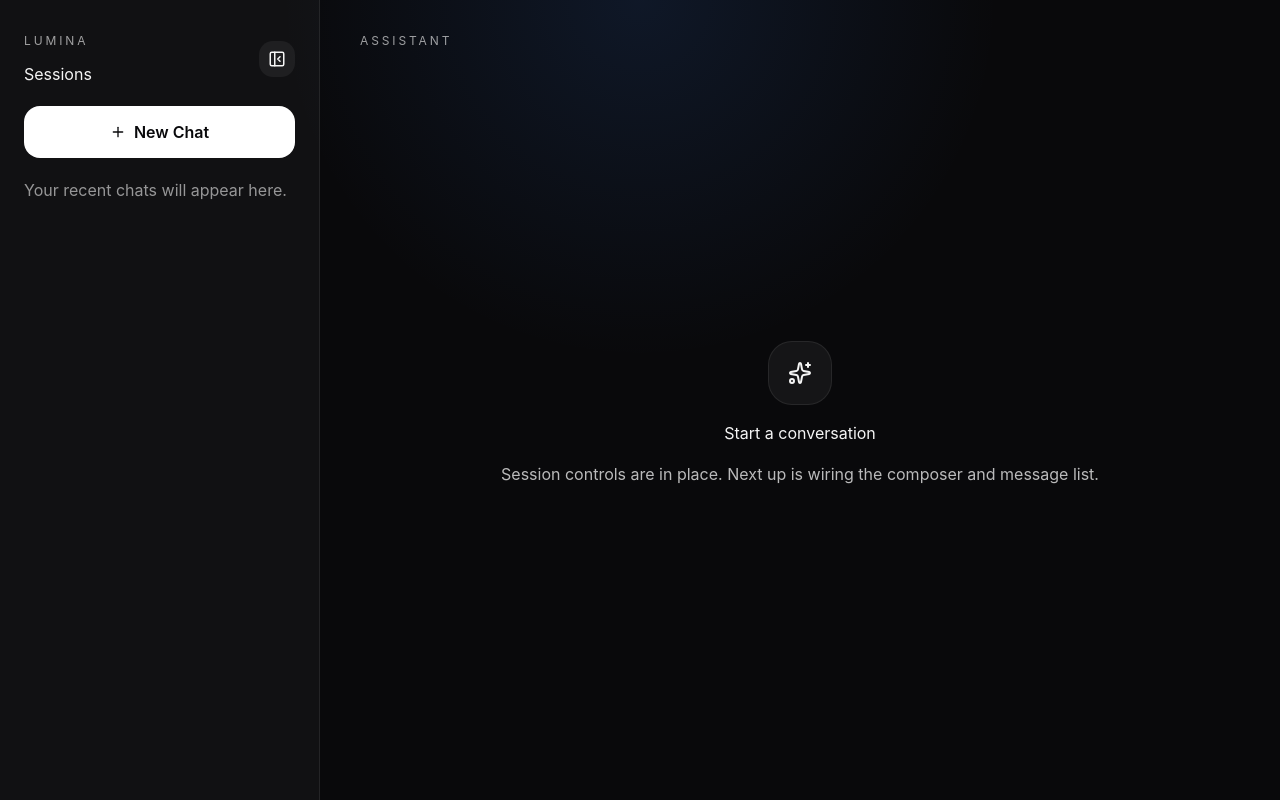
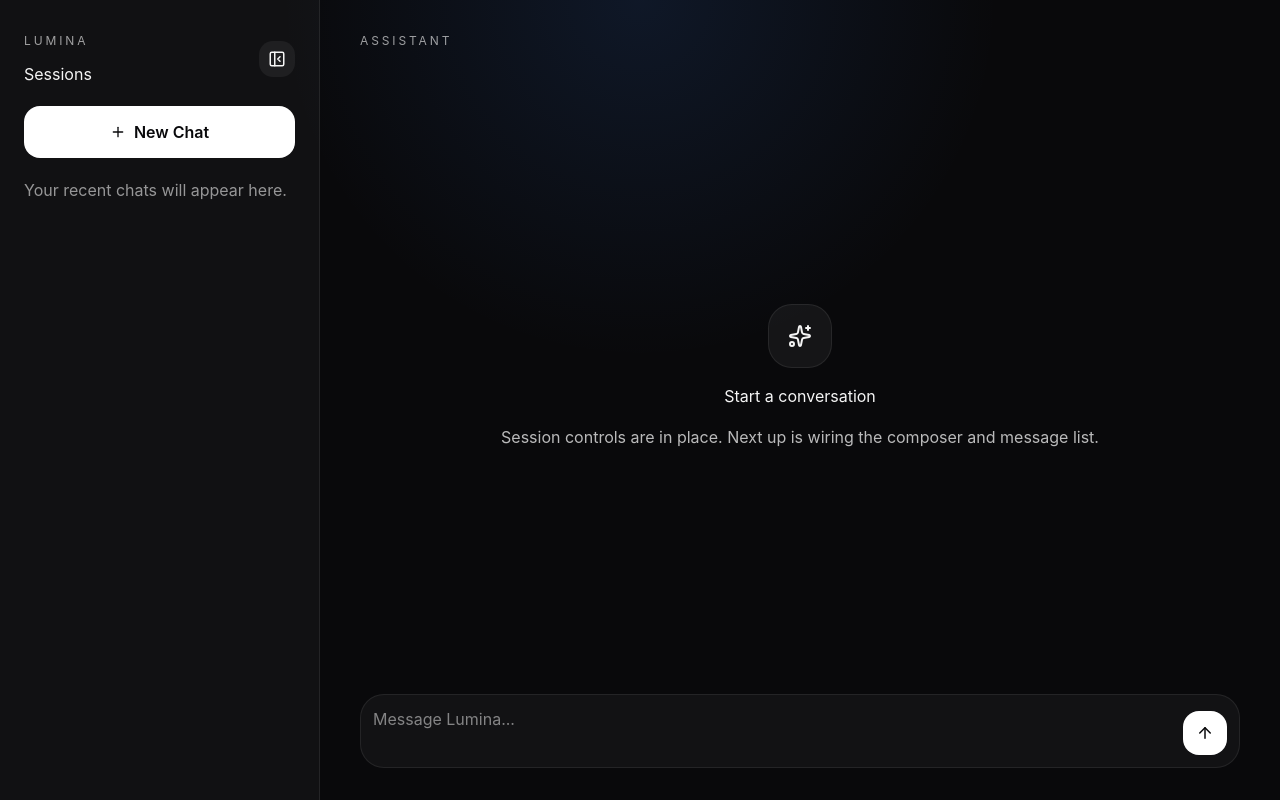
Before and after one commit to letsgokala/Lumina-AI-ChatBot, a React (Vite) app: page / in a window 1280 px wide. Built offline with nearby package versions, Linux system fonts and the light colour scheme.

Commit message:
feat: render local messages in the chat feed

```diff
--- a/src/components/ChatWindow.tsx
+++ b/src/components/ChatWindow.tsx
@@ -1,9 +1,37 @@
 import React from 'react';
 import { PanelLeftOpen, Sparkles } from 'lucide-react';
 import { useChatStore } from '../store/useChatStore';
+import { ChatInput } from './ChatInput';
+import { MessageBubble } from './MessageBubble';
 
 export const ChatWindow = () => {
-  const { isSidebarOpen, setSidebarOpen } = useChatStore();
+  const {
+    sessions,
+    currentSessionId,
+    isSidebarOpen,
+    setSidebarOpen,
+    createNewSession,
+    addMessage,
+  } = useChatStore();
+  const currentSession = sessions.find((session) => session.id === currentSessionId);
+
+  const handleSend = (content: string) => {
+    const sessionId = currentSessionId || createNewSession();
+
+    addMessage(sessionId, {
+      id: crypto.randomUUID(),
+      role: 'user',
+      content,
+      timestamp: Date.now(),
+    });
+
+    addMessage(sessionId, {
+      id: crypto.randomUUID(),
+      role: 'assistant',
+      content: 'Assistant integration is next on the roadmap.',
+      timestamp: Date.now(),
+    });
+  };
 
   return (
     <section className="workspace-main">
@@ -16,6 +44,7 @@ export const ChatWindow = () => {
         <span className="eyebrow">Assistant</span>
       </header>
 
+      {!currentSession || currentSession.messages.length === 0 ? (
         <div className="chat-empty">
           <div className="chat-empty-icon">
             <Sparkles size={24} />
@@ -25,6 +54,15 @@ export const ChatWindow = () => {
             Session controls are in place. Next up is wiring the composer and message list.
           </p>
         </div>
+      ) : (
+        <div className="message-feed">
+          {currentSession.messages.map((message) => (
+            <MessageBubble key={message.id} message={message} />
+          ))}
+        </div>
+      )}
+
+      <ChatInput onSend={handleSend} />
     </section>
   );
 };
--- /dev/null
+++ b/src/components/MessageBubble.tsx
@@ -0,0 +1,23 @@
+import React from 'react';
+import { Sparkles, User } from 'lucide-react';
+import { Message } from '../types/chat';
+
+interface MessageBubbleProps {
+  message: Message;
+}
+
+export const MessageBubble = ({ message }: MessageBubbleProps) => {
+  const isAssistant = message.role === 'assistant';
+
+  return (
+    <article className={isAssistant ? 'message-row message-row-assistant' : 'message-row'}>
+      <div className={isAssistant ? 'message-icon assistant' : 'message-icon user'}>
+        {isAssistant ? <Sparkles size={15} /> : <User size={15} />}
+      </div>
+      <div className="message-copy">
+        <p className="message-label">{isAssistant ? 'Lumina' : 'You'}</p>
+        <p>{message.content}</p>
+      </div>
+    </article>
+  );
+};
--- a/src/index.css
+++ b/src/index.css
@@ -176,4 +176,91 @@
     background: rgba(255, 255, 255, 0.05);
     border: 1px solid rgba(255, 255, 255, 0.08);
   }
+
+  .message-feed {
+    flex: 1;
+    display: grid;
+    align-content: start;
+    gap: 1rem;
+    padding: 2rem 0;
+  }
+
+  .message-row {
+    display: flex;
+    gap: 1rem;
+    padding: 1.25rem 1.5rem;
+    border-radius: 1.25rem;
+  }
+
+  .message-row-assistant {
+    background: rgba(255, 255, 255, 0.04);
+  }
+
+  .message-icon {
+    width: 2rem;
+    height: 2rem;
+    border-radius: 0.75rem;
+    display: grid;
+    place-items: center;
+    flex-shrink: 0;
+  }
+
+  .message-icon.assistant {
+    background: rgba(255, 255, 255, 0.1);
+  }
+
+  .message-icon.user {
+    background: #fff;
+    color: #09090b;
+  }
+
+  .message-copy {
+    display: grid;
+    gap: 0.5rem;
+  }
+
+  .message-copy p {
+    margin: 0;
+  }
+
+  .message-label {
+    text-transform: uppercase;
+    letter-spacing: 0.2em;
+    font-size: 0.75rem;
+    color: rgba(255, 255, 255, 0.45);
+  }
+
+  .chat-input-shell {
+    display: flex;
+    align-items: flex-end;
+    gap: 0.75rem;
+    border: 1px solid rgba(255, 255, 255, 0.08);
+    border-radius: 1.5rem;
+    background: rgba(255, 255, 255, 0.04);
+    padding: 0.75rem;
+  }
+
+  .chat-input {
+    flex: 1;
+    border: none;
+    background: transparent;
+    color: inherit;
+    font: inherit;
+    resize: none;
+    outline: none;
+    min-height: 3rem;
+  }
+
+  .send-button {
+    display: inline-flex;
+    align-items: center;
+    justify-content: center;
+    width: 2.75rem;
+    height: 2.75rem;
+    border: none;
+    border-radius: 1rem;
+    background: #fff;
+    color: #09090b;
+    cursor: pointer;
+  }
 }
```
Lines whose indentation alone changed are shown as unchanged.
